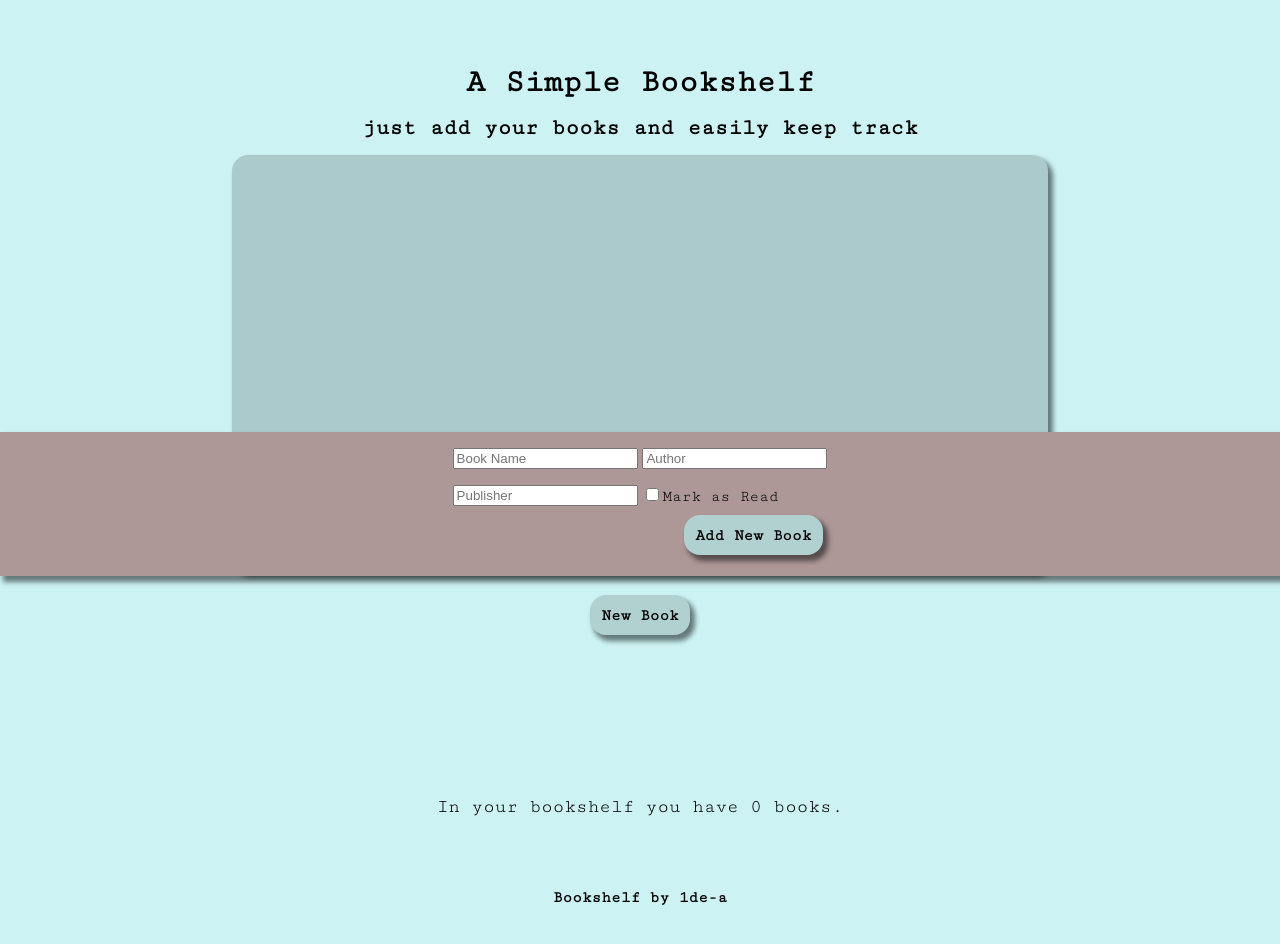
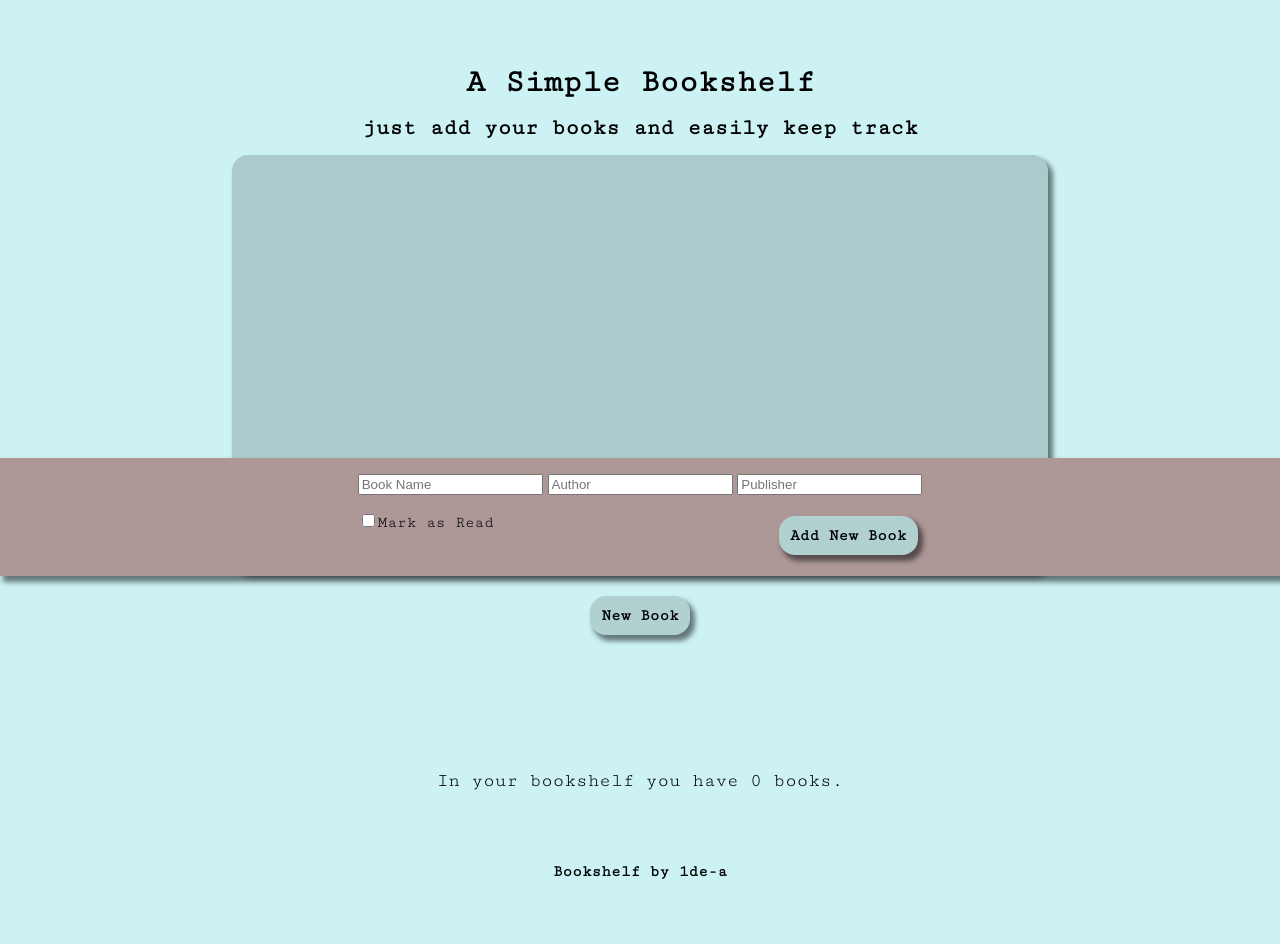
Before and after one commit to 1de-a/bookshelf, a plain HTML site: page index.html in a window 1280 px wide. Both pictures are taken after a click on the button "New Book". Drawn offline with Linux system fonts and the light colour scheme.

Commit message:
minor improvements

```diff
--- a/style.css
+++ b/style.css
@@ -47,8 +47,9 @@ h1{
 	box-shadow: 4px 5px 5px 1px rgba(0,0,0,0.5);
 
 	width: 50rem;
+
 	border-radius: 1rem;
-
+    z-index: -1;
 }
 
 .form-container {
@@ -100,6 +101,7 @@ h1{
 .publisher{
 
 	height: 3rem;
+	font-size: 1rem;
 }
 .read{
 
@@ -110,7 +112,7 @@ h1{
 
 button {
 	text-align: center;
-	margin: 0.3rem;
+	margin: .3rem;
 
 }
 
@@ -200,7 +202,7 @@ button:hover {
 	background-color: rgb(177, 209, 209);
 	box-shadow: 4px 5px 5px 1px rgba(0,0,0,0.5);
 	justify-self:end;
-	grid-column: 2;
+	grid-column: 3;
 }
 
 #addBook:hover {
```
